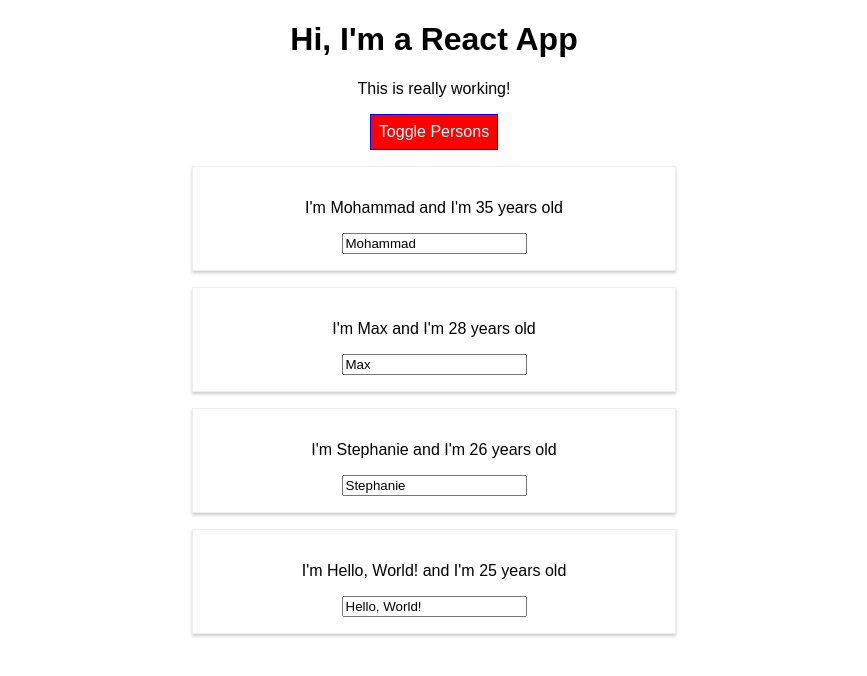
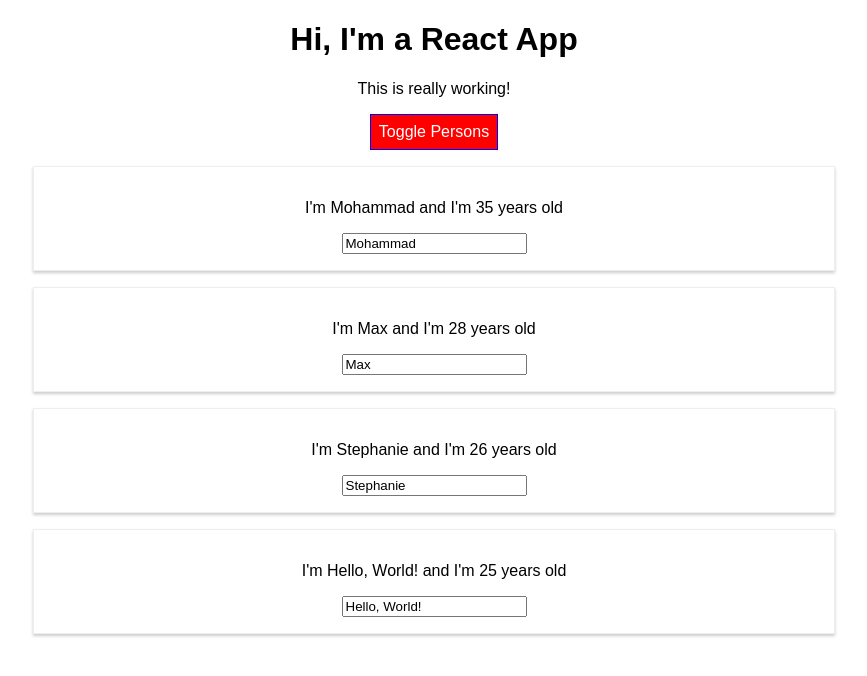
Before and after one commit to moeabdol/react-max-playground, a React (Create React App) app: page / in a window 1280 px wide. Both pictures are taken after a click on the button "Toggle Persons". Shown: the top 676 px of the page, without its empty margins (206-1073 px from the left). Built offline with nearby package versions, Linux system fonts and the light colour scheme.

Commit message:
Clean person

```diff
--- a/src/Person/Person.js
+++ b/src/Person/Person.js
@@ -1,16 +1,9 @@
 import React from 'react';
-import Radium from 'radium';
 import './Person.css';
 
 const person = props => {
-  const style = {
-    '@media (min-width: 500px)': {
-      width: '450px'
-    }
-  };
-
   return (
-    <div className="Person" style={style}>
+    <div className="Person">
       <p onClick={props.click}>I&apos;m {props.name} and I&apos;m {props.age} years old</p>
       {props.children ? <p>{props.children}</p> : false}
       <input type="text" onChange={props.changed} value={props.name} />
@@ -18,4 +11,4 @@
   );
 };
 
-export default Radium(person);
+export default person;
```
